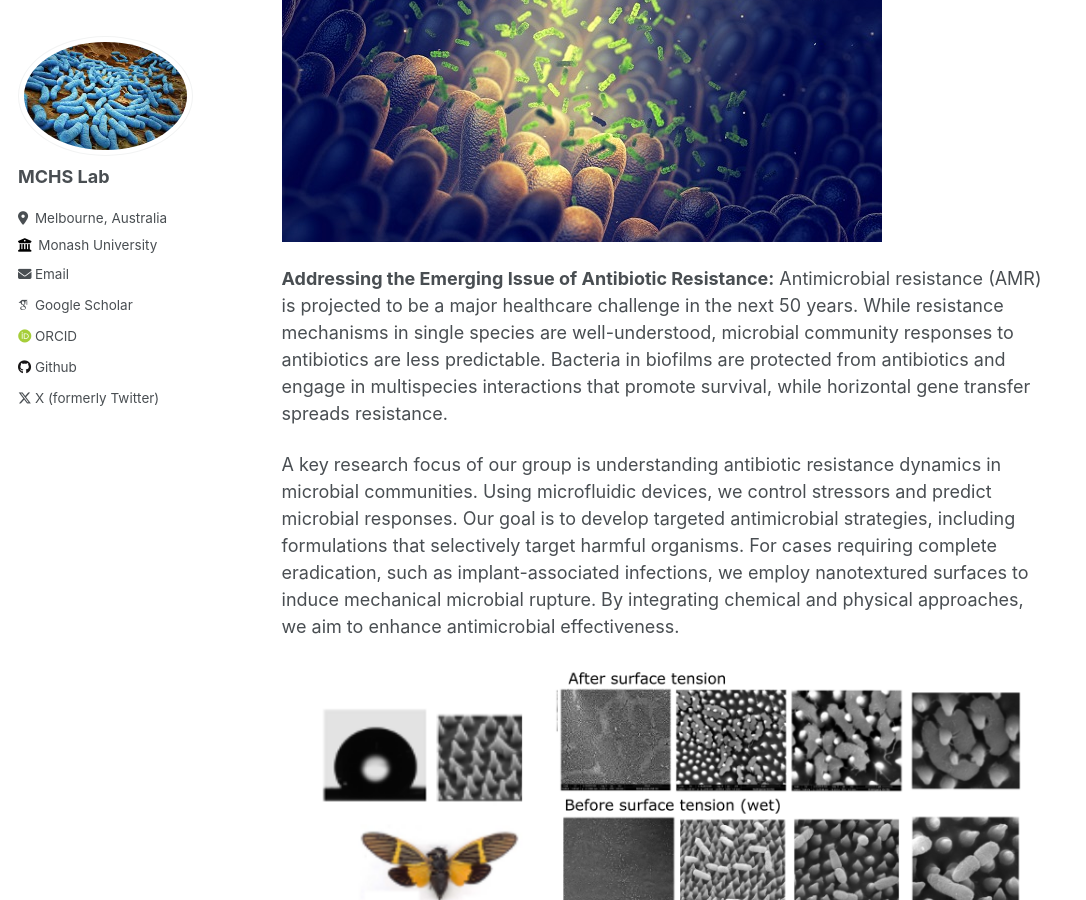
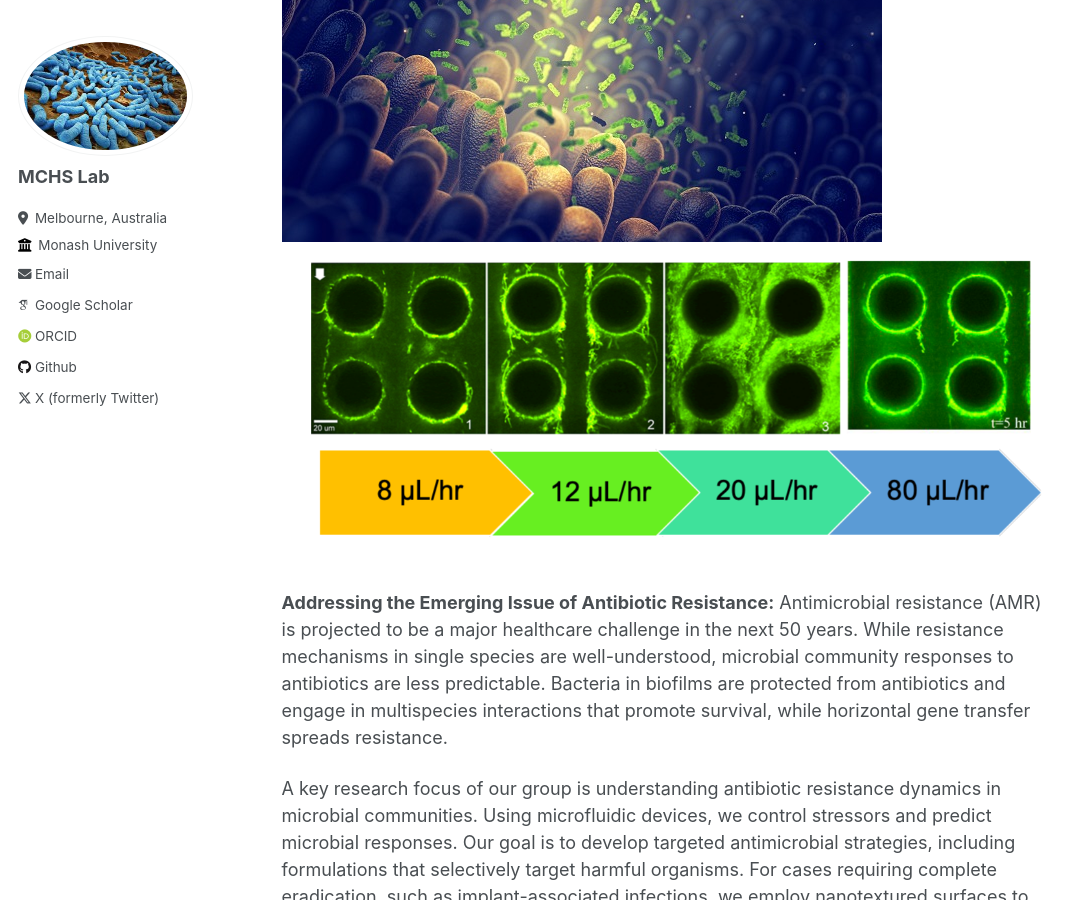
Before and after one commit to AminValiei/valieilab, a Jekyll site: the page built from _pages/about.md, in a window 1280 px wide and 900 px high, scrolled down 863 px. Shown: the whole window, without its empty margins (0-1086 px from the left). Built offline with Jekyll 4.4.1, drawn with Linux system fonts in a browser that asks for light colours; some web fonts are replaced.

Commit message:
Update about.md

```diff
--- a/_pages/about.md
+++ b/_pages/about.md
@@ -18,12 +18,15 @@ Our approach provides a foundation for linking an individual’s microbiome to t
 
 
 ![Alt Text]({{ site.baseurl }}/images/gutmicrobiome.jpg)
+![Alt Text]({{ site.baseurl }}/images/rect6323.png)
 
 **Addressing the Emerging Issue of Antibiotic Resistance:** Antimicrobial resistance (AMR) is projected to be a major healthcare challenge in the next 50 years. While resistance mechanisms in single species are well-understood, microbial community responses to antibiotics are less predictable. Bacteria in biofilms are protected from antibiotics and engage in multispecies interactions that promote survival, while horizontal gene transfer spreads resistance.
 
 A key research focus of our group is understanding antibiotic resistance dynamics in microbial communities. Using microfluidic devices, we control stressors and predict microbial responses. Our goal is to develop targeted antimicrobial strategies, including formulations that selectively target harmful organisms. For cases requiring complete eradication, such as implant-associated infections, we employ nanotextured surfaces to induce mechanical microbial rupture. By integrating chemical and physical approaches, we aim to enhance antimicrobial effectiveness.
 
 ![Alt Text]({{ site.baseurl }}/images/rect604.png)
+
+
 
 **Development of Microbial Formulations for Environmental Applications and Bioprocesses:** Advances in sequencing technologies are revolutionizing microbial applications, enabling new approaches to environmental and bioprocess development. As the circular economy grows, bioprocessing and waste management efforts are critical. However, microbial identification alone is not enough; we must also understand their interactions within communities and ecosystems.
 
```
